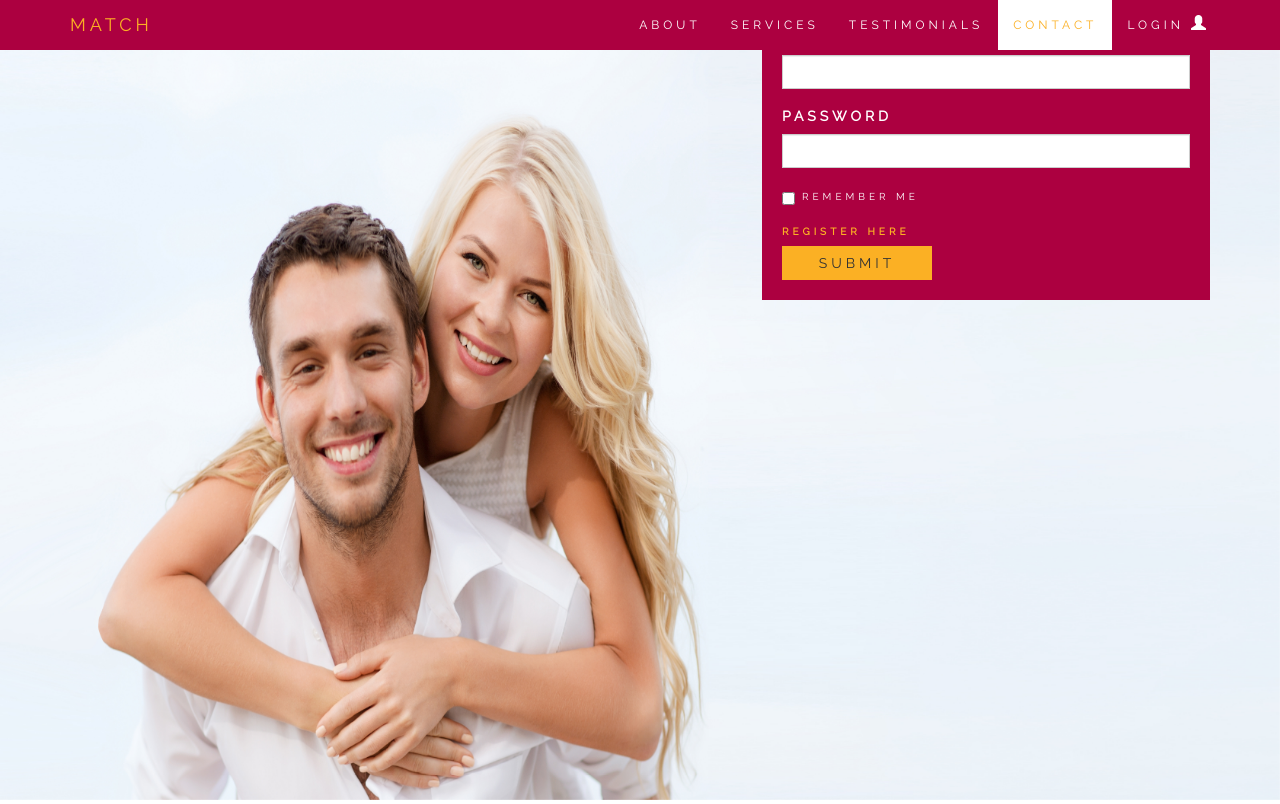
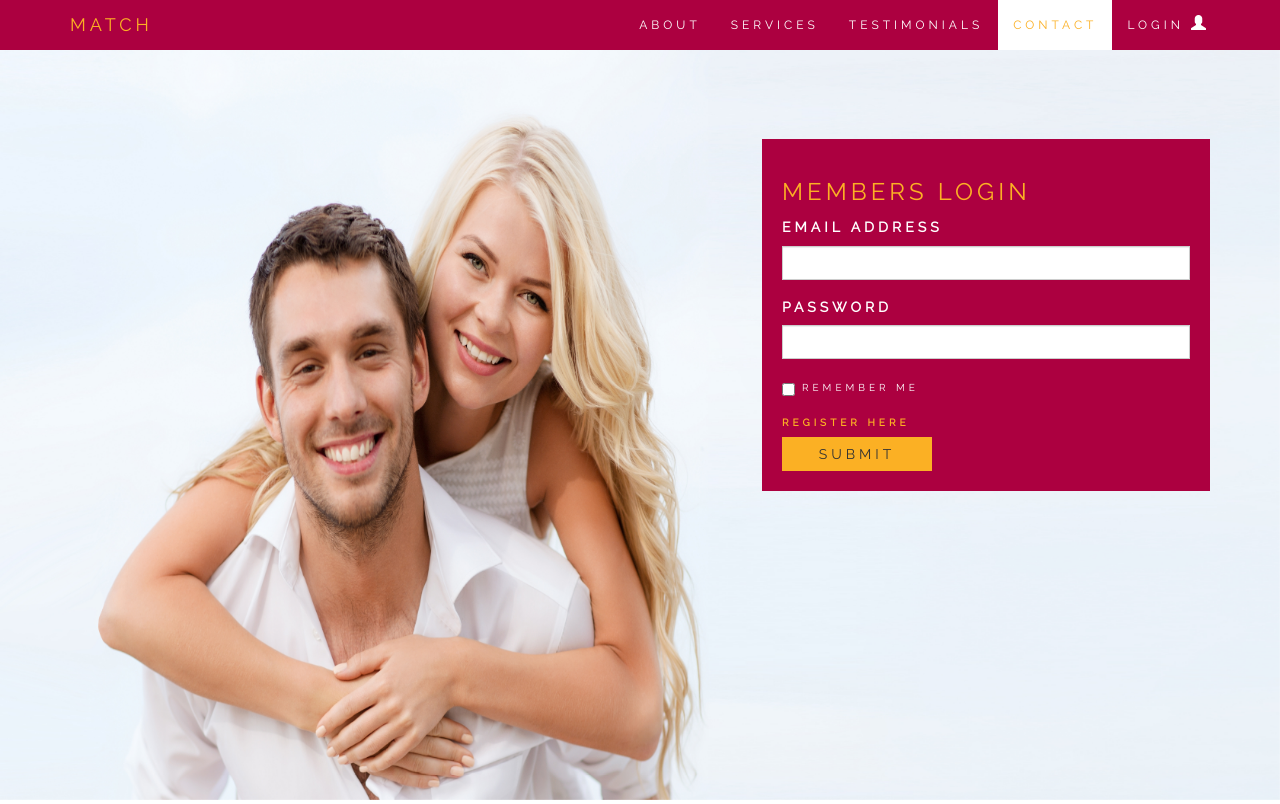
Before and after one commit to NBDelpino1/OnlineDating, a PHP site: page / in a window 1280 px wide. Shown: the top 804 px of the page. Run offline with PHP 8.4, Linux system fonts and the light colour scheme; some libraries are stand-ins or nearby versions.

Commit message:
fixed form, now keeps same position on any device size

```diff
--- a/css/style2.css
+++ b/css/style2.css
@@ -333,10 +333,16 @@ footer {
 /* FORM */
 /*===========================================================================================================================*/
 
+
+/* Help Position Form */
+body {
+    position: relative;
+}
+
 /* Layout */
 form {
     position: absolute;
-    bottom: 500px;
+    bottom: 85%;
     right: 70px;
     background-color: #AC0040;
     color: #FFFFFF;
@@ -346,6 +352,17 @@ form {
     width:35%;
 }
 
+
+
+/* Form Position When Mobile */
+@media only screen and (max-width: 500px) {
+    form {
+        width: 100%; /* Set width to 100% */
+        position: static;
+        bottom: 60%;
+
+    }
+}
 /* Input Box Square Corners */
 .form-control {
     border-radius: 0;
@@ -362,21 +379,6 @@ form {
     font-size: 10px;
 }
 
-/* Help Position Form */
-.carousel-inner {
-    position: relative;
-}
-
-/* Form Position When Mobile */
-@media only screen and (max-width: 500px) {
-    form {
-        width: 100%; /* Set width to 100% */
-        position: static;
-        bottom: 0;
-        right: 0;
-
-    }
-}
 
 /*===========================================================================================================================*/
 /* END */
--- a/index.html
+++ b/index.html
@@ -45,7 +45,7 @@
         <!-- Wrapper for image -->
         <div class="carousel-inner">
             <div class="item active">
-                <img src="images/AdobeStock_80526038.jpeg" alt="Couple">
+                <img src="images/AdobeStock_80526038.jpeg" alt="Couple" id="testpoistion">
             </div>
         </div>
     </div>
```
